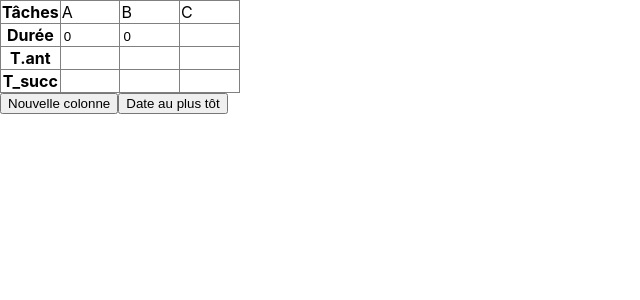
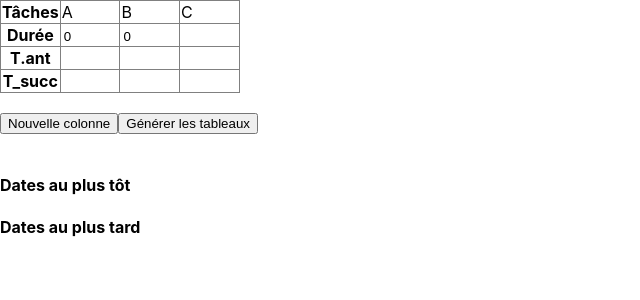
Before and after one commit to Psychose11/operationnal_search, a React (Create React App) app: page / in a window 1280 px wide. Shown: the top 300 px of the page, without its empty margins (0-640 px from the left). Built offline with nearby package versions, Linux system fonts and the light colour scheme; the HTML template or start-up script is replaced by a standard one.

Commit message:
tableau Date au plus tôt opérationnelle

```diff
--- a/src/App.jsx
+++ b/src/App.jsx
@@ -22,7 +22,8 @@ const DynamicTable = () => {
   const [successors, setSuccessors] = useState({});
   const [data, setData] = useState({});
   const [taskDetails, setTaskDetails] = useState([]);
-
+  const [latestTaskDetails , setLatestTaskDetails] = useState([]);
+  const [taskSchedule, setTaskSchedule] = useState("");
   const [inputValues, setInputValues] = useState(new Array(columns[0].length - 1).fill(''));
 
 
@@ -70,7 +71,7 @@ const DynamicTable = () => {
       };
     });
     delete newData['Tâches'];
-    console.lo("Données initiaux :")
+    console.log("Données initiaux :")
     console.log(newData);
 
     const calculateEarliestDates = (newData) => {
@@ -118,6 +119,7 @@ const DynamicTable = () => {
 
     // Utilisation de la fonction avec newData
     const earliestDates = calculateEarliestDates(newData);
+    console.log("Donnée pour la DAT");
     console.log(earliestDates);
 
 
@@ -162,15 +164,232 @@ const DynamicTable = () => {
       return updatedData;
     };
 
+    // Call the function to adjust task durations
+    const updatedData = adjustTaskDurations(newData, earliestDates);
+    console.log("Données finaux DAT:");
+    console.log(updatedData); // Display updated data with adjusted durations
 
 
 
-    // Call the function to adjust task durations
-    const updatedData = adjustTaskDurations(newData, earliestDates);
-    console.log("Données finaux :");
-    console.log(updatedData); // Display updated data with adjusted durations
+    const displayTaskTables = (updatedData, earliestData) => {
+      const taskTables = Object.keys(updatedData).map(task => {
+        const taskData = updatedData[task];
+        const duration = taskData.Durée;
+        const predecessors = taskData['T.ant'];
+        let predecessorDurations = [];
+
+        if (Array.isArray(predecessors)) {
+          predecessorDurations = predecessors.map(predecessor => {
+            const predecessorDuration = updatedData[predecessor]?.Durée;
+            return { task: predecessor, newDuration: predecessorDuration || 0 };
+          });
+        } else if (!earliestData[task].find(data => data.task === 'Début')) {
+          // If no predecessors and no 'Début' in earliestData, add 'Début' with duration 0
+          predecessorDurations = [{ task: 'Début', newDuration: 0 }];
+        }
+
+        return (
+          <div key={task} style={{ display: "inline-flex", margin: "0 2px" }}>
+            <table style={{ borderCollapse: "collapse", width: "3cm", border: "1px solid black" }}>
+              <thead>
+                <tr>
+                  <th colSpan={2}>
+                    <span style={{ textAlign: "left" }}>{duration}</span> {'    '} {task}
+                  </th>
+                </tr>
+              </thead>
+              <tbody>
+                {predecessorDurations.map((predecessor, index) => (
+                  <tr key={index}>
+                    <td style={{ border: "1px solid black", padding: "8px" }}>
+                      {predecessor.newDuration}
+                    </td>
+                    <td style={{ border: "1px solid black", padding: "8px" }}>
+                      {predecessor.task} ({earliestData[task].find(data => data.task === predecessor.task)?.duration || 0})
+                    </td>
+                  </tr>
+                ))}
+              </tbody>
+            </table>
+          </div>
+        );
+      });
+
+      return taskTables.filter(table => table !== null);
+    };
+
+    const taskTables = displayTaskTables(updatedData, earliestDates);
+    setTaskDetails(taskTables);
+
+    const displayTaskSchedule = () => {
+      const visited = {};
+      const tasksSchedule = [];
+
+      const visitTask = (task) => {
+        if (!visited[task]) {
+          visited[task] = true;
+
+          const taskData = updatedData[task];
+          if (taskData && taskData['T.ant'] && Array.isArray(taskData['T.ant'])) {
+            const predecessors = taskData['T.ant'];
+            predecessors.forEach(predecessor => visitTask(predecessor));
+          }
+
+          tasksSchedule.push(`${task} (${taskData.Durée || 0})`);
+        }
+      };
+
+      const tasks = Object.keys(updatedData);
+      tasks.forEach(task => visitTask(task));
+
+      const scheduleString = tasksSchedule.join(" - ");
+
+      return (
+        <div>
+          {scheduleString}
+        </div>
+      );
+    };
+    const taskSchedule = displayTaskSchedule();
+    setTaskSchedule(taskSchedule);
 
 
+
+
+    const calculateLatestDates = (newData) => {
+      const latestDates = {};
+
+      // Find tasks without predecessors
+      const tasksWithoutPredecessors = Object.keys(newData)
+        .filter(task => !newData[task]['T.ant'].length);
+
+      // Add a "start" task with tasks without predecessors as successors
+      newData['start'] = {
+        'T.ant': [],
+        'T_succ': tasksWithoutPredecessors,
+        'Durée': 0,
+      };
+
+      // Iterate through each task
+      Object.keys(newData).forEach(task => {
+        // Retrieve successors and their durations
+        const successors = newData[task]['T_succ'] || [];
+        let successorDurations = [];
+
+        // If the task has successors
+        if (successors.length > 0) {
+          successorDurations = successors.map(successor => ({
+            task: successor,
+            duration: newData[successor]['Durée'] || 0 // If duration is missing, set it to 0
+          }));
+        } else {
+          // If the task has no successors, its latest date is equal to its duration
+          successorDurations = [{ task: 'fin', duration: newData[task]['Durée'] }];
+        }
+
+        // Store the latest dates for the current task
+        latestDates[task] = successorDurations;
+      });
+
+      return latestDates;
+    };
+
+    // Utilisation de la fonction avec newData
+    const latestDates = calculateLatestDates(newData);
+    console.log(latestDates);
+
+    const adjustTaskDurationsLatest = (newData, latestDates) => {
+      const updatedData = { ...newData };
+
+      // Identify tasks with no successors (final tasks)
+      const finalTasks = Object.keys(latestDates)
+        .filter(task => !latestDates[task].length);
+
+      // Set latest dates for final tasks
+      finalTasks.forEach(task => {
+        updatedData[task].latestDate = updatedData[task].Durée;
+      });
+
+      // Iterate through all tasks to adjust durations
+      Object.keys(updatedData).forEach(task => {
+        let latestDate = updatedData[task].latestDate || 0;
+
+        // Iterate through the successors of the current task
+        latestDates[task].forEach(successor => {
+          let duration = successor.duration;
+
+          // Subtract the duration of the successor task from the current latest date
+          latestDate -= duration;
+
+          // Update latestDate if necessary
+          if (latestDate < 0 || latestDate > successor.task.latestDate) {
+            latestDate = successor.task.latestDate;
+          }
+        });
+
+        // Update latest date for the current task
+        updatedData[task].latestDate = latestDate;
+      });
+
+      return updatedData;
+    };
+
+    // Call the function to adjust task durations for latest dates
+    const updatedDataLatest = adjustTaskDurationsLatest(newData, latestDates);
+    console.log("Données finaux DPT:");
+    console.log(updatedDataLatest); // Display updated data with adjusted durations for latest dates
+
+
+    const displayLatestTaskTables = (updatedData, latestData) => {
+      const taskTables = Object.keys(updatedData).map(task => {
+        const taskData = updatedData[task];
+        const duration = taskData.Durée;
+        const predecessors = taskData['T.ant'];
+        let predecessorDurations = [];
+
+        // Find the old duration for all predecessors
+        predecessors.forEach(predecessor => {
+          const predecessorDuration = updatedData[predecessor]?.latestDate;
+          predecessorDurations.push({ task: predecessor, oldDate: predecessorDuration || 0 });
+        });
+
+        return (
+          <div key={task} style={{ display: "inline-flex", margin: "0 2px" }}>
+            <table style={{ borderCollapse: "collapse", width: "3cm", border: "1px solid black" }}>
+              <thead>
+                <tr>
+                  <th colSpan={2}>
+                    <span style={{ textAlign: "left" }}>{duration}</span> {'    '} {task}
+                  </th>
+                </tr>
+              </thead>
+              <tbody>
+                {predecessorDurations.map((predecessor, index) => (
+                  <tr key={index}>
+                    <td style={{ border: "1px solid black", padding: "8px" }}>
+                      {predecessor.oldDate}
+                    </td>
+                    <td style={{ border: "1px solid black", padding: "8px" }}>
+                      {predecessor.task}
+                    </td>
+                  </tr>
+                ))}
+                <tr>
+                  <td colSpan={2} style={{ border: "1px solid black", padding: "8px" }}>
+                    {latestData[task].find(data => data.task === 'fin')?.newDate || 0}
+                  </td>
+                </tr>
+              </tbody>
+            </table>
+          </div>
+        );
+      });
+
+      return taskTables.filter(table => table !== null);
+    };
+
+    const latestTaskTables = displayLatestTaskTables(updatedDataLatest, latestDates);
+    setLatestTaskDetails(latestTaskTables); // Assuming you have a state variable to hold the latest task tables
 
 };
 
@@ -255,10 +474,37 @@ const DynamicTable = () => {
           ))}
         </tbody>
       </table>
+  <br />
 
       <Button onClick={addColumn} label='Nouvelle colonne' />
-      <Button onClick={sendData} label='Date au plus tôt' />
+      <Button onClick={sendData} label='Générer les tableaux' />
+<br />
+<br />
+      {/* Affichage des tables des tâches */}
 
+      <h4>Dates au plus tôt</h4>
+      <div>
+        {taskDetails}
+      </div>
+
+
+
+     <h4>Dates au plus tard</h4>
+      <div>
+        {latestTaskDetails}
+      </div>
+
+      {/* Conteneur pour les résultats */}
+      <div id="resultsContainer"></div>
+
+      <div>
+        {taskSchedule && (
+          <div>
+            <h2>Chemin critiques:</h2>
+            <p>{taskSchedule}</p>
+          </div>
+        )}
+      </div>
 
     </div>
   );
```
